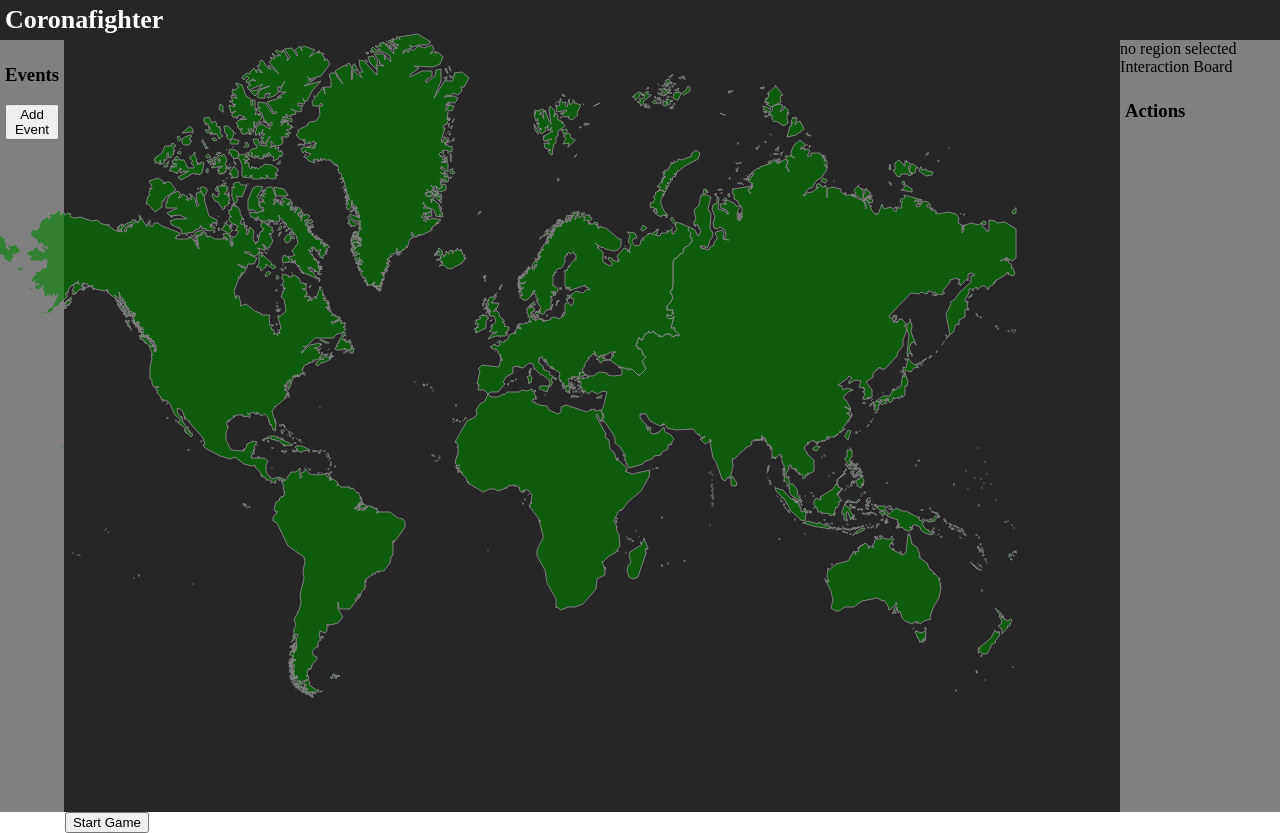
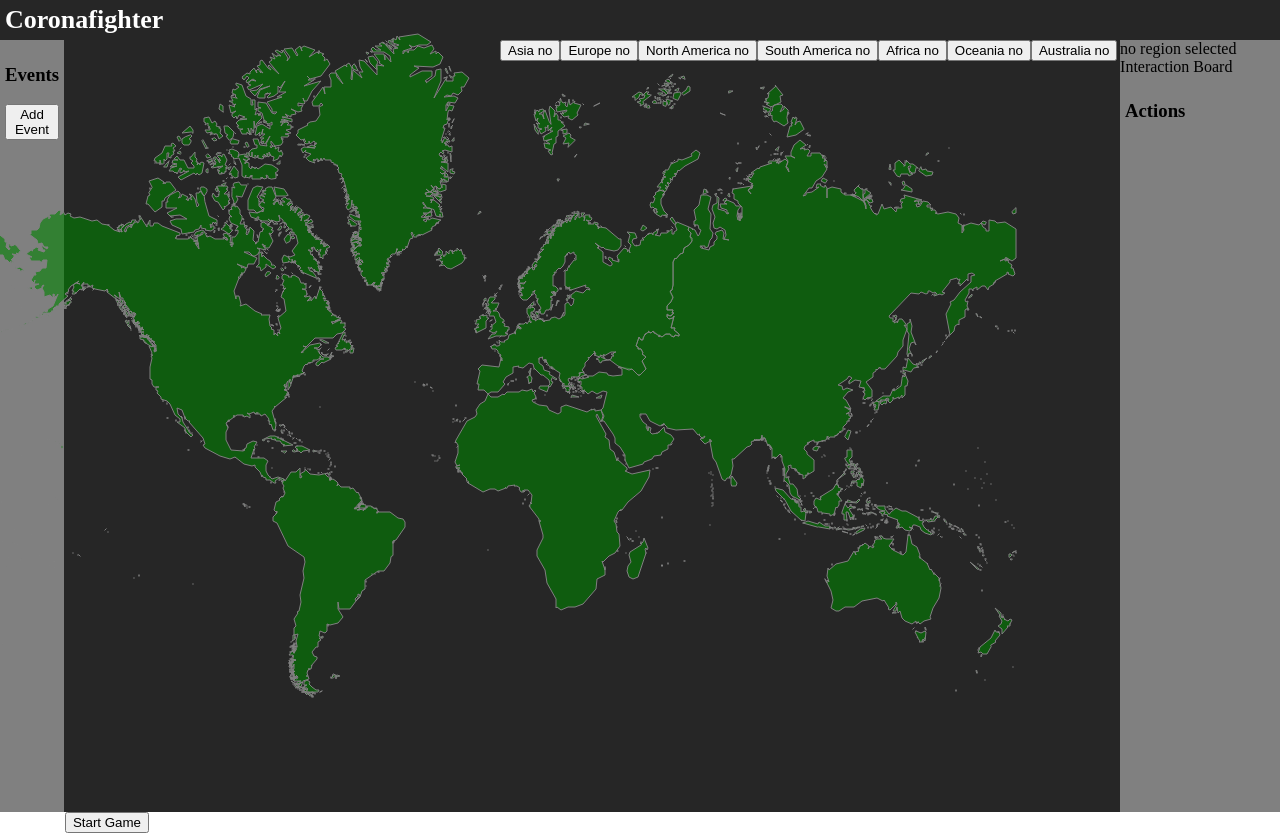
Before and after one commit to Unplague/unplague_app, a React (Create React App) app: page / in a window 1280 px wide. Shown: the top 833 px of the page. Built offline with nearby package versions, Linux system fonts and the light colour scheme.

Commit message:
fix z index

```diff
--- a/src/components/MainMap.css
+++ b/src/components/MainMap.css
@@ -1,5 +1,4 @@
 .leaflet-container {
     flex: 1;
     background-color: #262626 !important;
-    z-index:9999
 }
```
